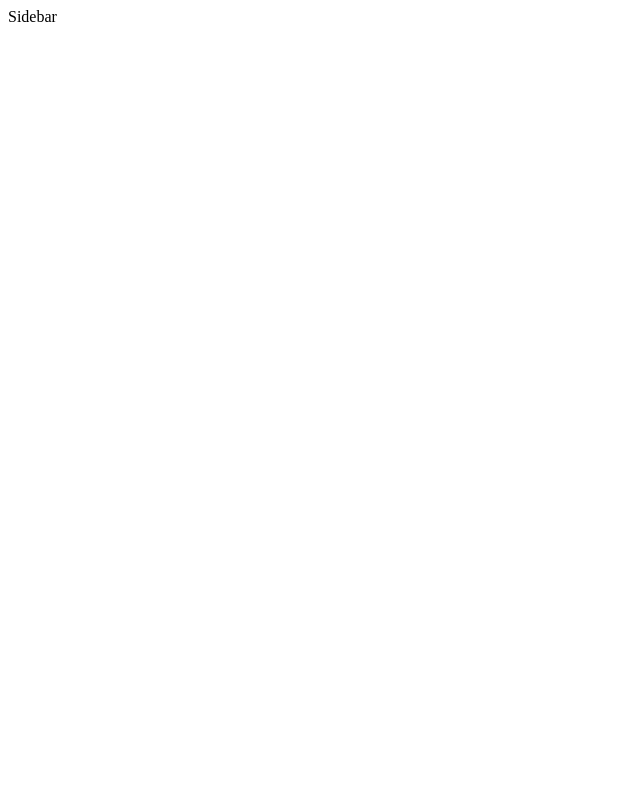
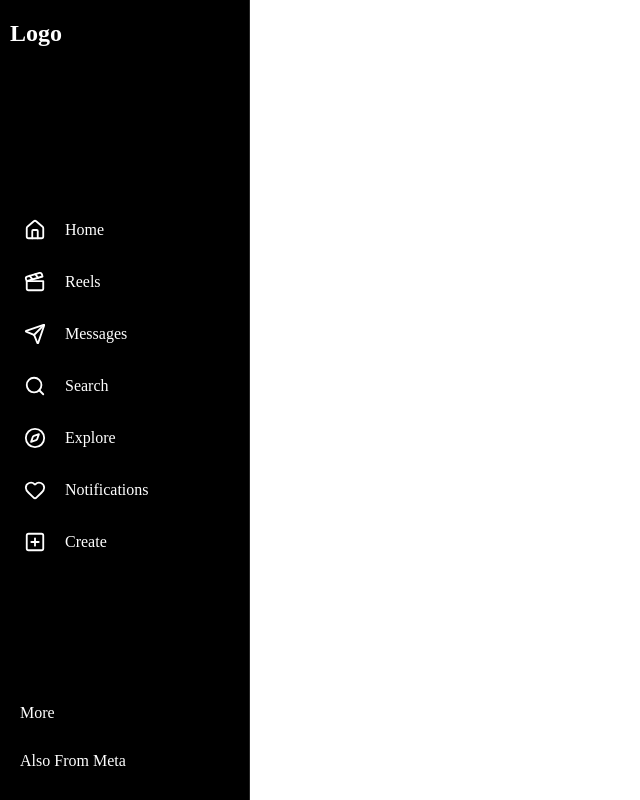
Before and after one commit to Myst-12/Instagram-Clone, a React (Vite) app: page / in a window 1280 px wide. Shown: the whole page, without its empty margins (0-640 px from the left). Built offline with nearby package versions, Linux system fonts and the light colour scheme.

Commit message:
sidebar made

```diff
--- a/package.json
+++ b/package.json
@@ -10,8 +10,10 @@
     "preview": "vite preview"
   },
   "dependencies": {
+    "lucide-react": "^1.8.0",
     "react": "^19.2.4",
-    "react-dom": "^19.2.4"
+    "react-dom": "^19.2.4",
+    "react-icons": "^5.6.0"
   },
   "devDependencies": {
     "@eslint/js": "^9.39.4",
--- a/src/App.jsx
+++ b/src/App.jsx
@@ -1,4 +1,5 @@
 import Sidebar from "./Components/layout/Sidebar"
+
 
 function App() {
   return(
--- a/src/Components/layout/Sidebar.jsx
+++ b/src/Components/layout/Sidebar.jsx
@@ -1,9 +1,44 @@
 import React from 'react'
+import { Home, Search, Compass, Heart, PlusSquare, Clapperboard, Send } from "lucide-react"
 
 const Sidebar = () => {
+
+  const menu = [
+    { name: "Home", icon: <Home size={22} /> },
+    { name: "Reels", icon: <Clapperboard size={22} /> },
+    { name: "Messages", icon: <Send size={22} /> },
+    { name: "Search", icon: <Search size={22} /> },
+    { name: "Explore", icon: <Compass size={22} /> },
+    { name: "Notifications", icon: <Heart size={22} /> },
+    { name: "Create", icon: <PlusSquare size={22} /> }
+  ]
+
   return (
-    <div>Sidebar</div>
+    <div className="SidebarBox">
 
+      <div className='LogoBox'>
+        <p className="text">Logo</p>
+      </div>
+
+      <div className='SideBox'>
+        {menu.map((item, index) => (
+          <div key={index} className="menuItem">
+            <span className="icon">{item.icon}</span>
+            <span className="text">{item.name}</span>
+          </div>
+        ))}
+      </div>
+
+      <div className='BottomBox'>
+        <div className="menuItem">
+          <span className="text">More</span>
+        </div>
+        <div className="menuItem">
+          <span className="text">Also From Meta</span>
+        </div>
+      </div>
+
+    </div>
   )
 }
 
--- /dev/null
+++ b/src/index.css
@@ -0,0 +1,77 @@
+* {
+  margin: 0;
+  padding: 0;
+  box-sizing: border-box;
+}
+
+.SidebarBox {
+  width: 80px;
+  height: 100vh;
+  background-color: #000;
+  color: #fff;
+  display: flex;
+  flex-direction: column;
+  justify-content: space-between;
+  padding: 20px 10px;
+  border-right: 1px solid #262626;
+  transition: width 0.3s ease;
+  overflow: hidden;
+}
+
+.SidebarBox:hover {
+  width: 250px;
+}
+
+.LogoBox {
+  font-size: 24px;
+  font-weight: 600;
+  margin-bottom: 30px;
+}
+
+/* MAIN MENU */
+.SideBox {
+  display: flex;
+  flex-direction: column;
+  gap: 10px;
+}
+
+/* MENU ITEMS */
+.menuItem {
+  display: flex;
+  align-items: center;
+  gap: 15px;
+  padding: 10px;
+  border-radius: 10px;
+  cursor: pointer;
+  transition: background 0.2s ease;
+}
+
+.menuItem:hover {
+  background-color: #1a1a1a;
+}
+
+/* ICON FIX WIDTH */
+.icon {
+  min-width: 30px;
+  display: flex;
+  justify-content: center;
+}
+
+/* TEXT HIDDEN INITIALLY */
+.menuItem .text {
+  opacity: 0;
+  white-space: nowrap;
+  transition: opacity 0.2s ease;
+}
+
+/* SHOW TEXT ON HOVER */
+.SidebarBox:hover .text {
+  opacity: 1;
+}
+
+/* BOTTOM */
+.BottomBox {
+  display: flex;
+  flex-direction: column;
+  gap: 10px;
+}
--- a/src/main.jsx
+++ b/src/main.jsx
@@ -1,6 +1,7 @@
 import { StrictMode } from 'react'
 import { createRoot } from 'react-dom/client'
 import App from './App.jsx'
+import "./index.css"
 
 createRoot(document.getElementById('root')).render(
   <StrictMode>
```
Also changed, not shown: 1 other file (tests, documents, lock files or other folders).
